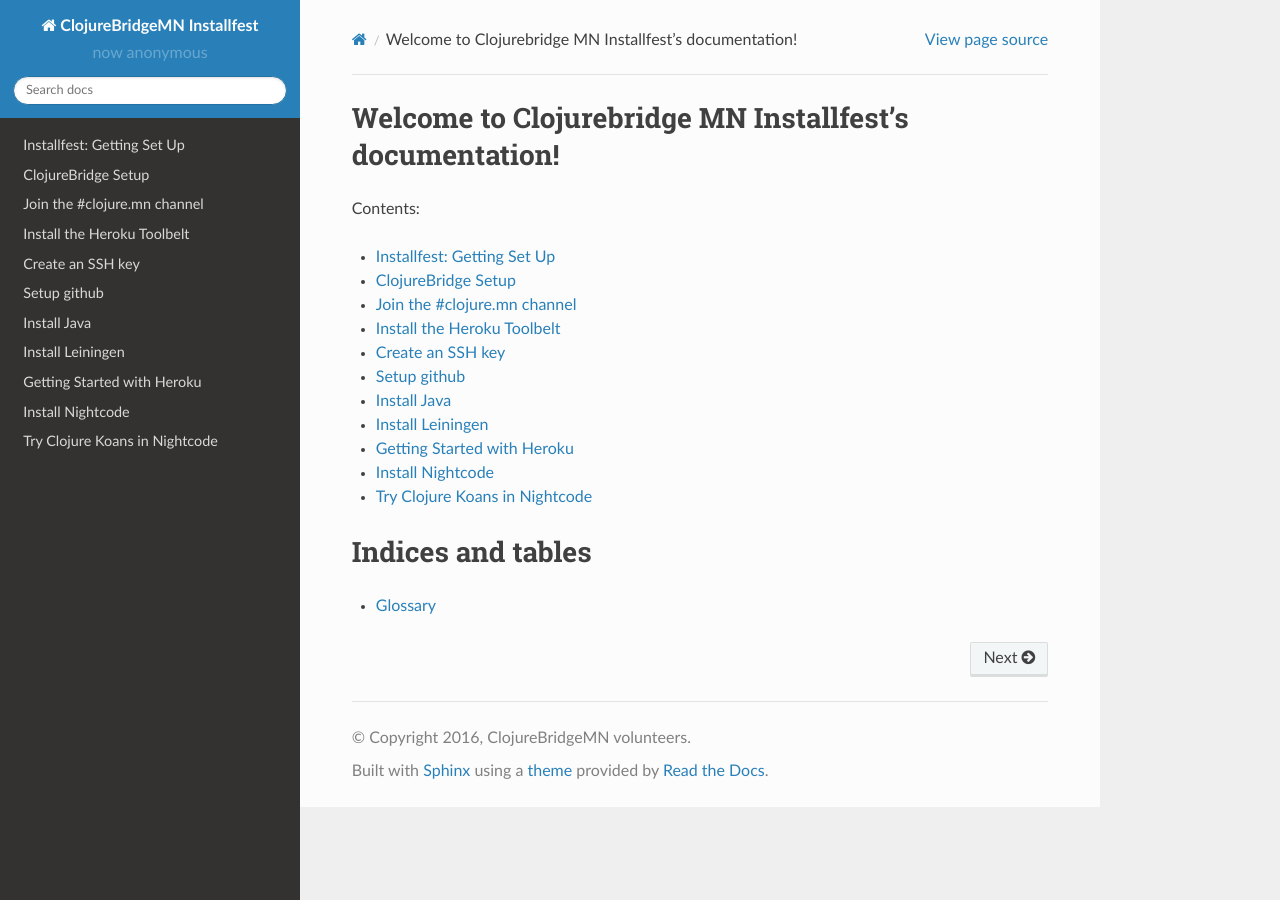
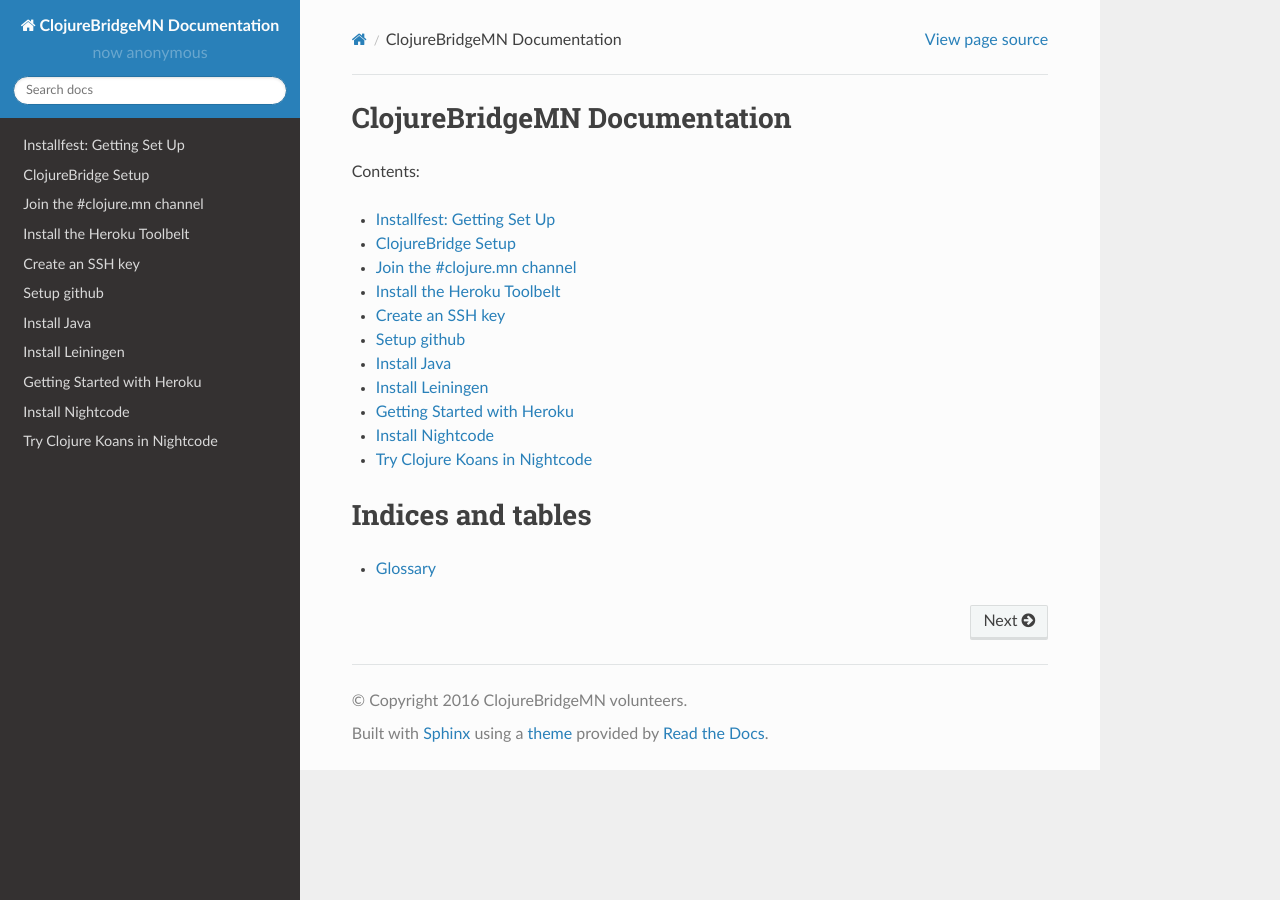
Before and after one commit to clojurebridge-minneapolis/installfest, a Sphinx documentation site: the page built from docs/index.rst, in a window 1280 px wide. Built offline with Sphinx 7.4.7 and the Read the Docs theme 2.0.0, drawn with Linux system fonts in a browser that asks for light colours.

Commit message:
Updated to consistent ClojureBridgeMN branding
Signed-off-by: Tom Marble <tmarble@info9.net>

```diff
--- a/docs/conf.py
+++ b/docs/conf.py
@@ -58,8 +58,8 @@
 master_doc = 'index'
 
 # General information about the project.
-project = 'ClojureBridgeMN Installfest'
-copyright = '2016, ClojureBridgeMN volunteers'
+project = 'ClojureBridgeMN Documentation'
+copyright = '2016 ClojureBridgeMN volunteers'
 author = 'ClojureBridgeMN volunteers'
 
 # The version info for the project you're documenting, acts as replacement for
@@ -256,7 +256,7 @@
 # html_search_scorer = 'scorer.js'
 
 # Output file base name for HTML help builder.
-htmlhelp_basename = 'ClojureBridgeMNInstallfestdoc'
+htmlhelp_basename = 'ClojureBridgeMNdoc'
 
 # -- Options for LaTeX output ---------------------------------------------
 
@@ -282,7 +282,7 @@
 # (source start file, target name, title,
 #  author, documentclass [howto, manual, or own class]).
 latex_documents = [
-    (master_doc, 'ClojureBridgeMNInstallfest.tex', 'ClojureBridgeMN Installfest Documentation',
+    (master_doc, 'ClojureBridgeMN.tex', 'ClojureBridgeMN Documentation',
      'ClojureBridgeMN volunteers', 'manual'),
 ]
 
@@ -324,7 +324,7 @@
 # One entry per manual page. List of tuples
 # (source start file, name, description, authors, manual section).
 man_pages = [
-    (master_doc, 'clojurebridgemninstallfest', 'ClojureBridgeMN Installfest Documentation',
+    (master_doc, 'clojurebridgemn', 'ClojureBridgeMN  Documentation',
      [author], 1)
 ]
 
@@ -339,8 +339,8 @@
 # (source start file, target name, title, author,
 #  dir menu entry, description, category)
 texinfo_documents = [
-    (master_doc, 'ClojureBridgeMNInstallfest', 'ClojureBridgeMN Installfest Documentation',
-     author, 'ClojureBridgeMNInstallfest', 'One line description of project.',
+    (master_doc, 'ClojureBridgeMN', 'ClojureBridgeMN Documentation',
+     author, 'ClojureBridgeMN', 'ClojureBridgeMN Documentation',
      'Miscellaneous'),
 ]
 
--- a/docs/index.rst
+++ b/docs/index.rst
@@ -3,8 +3,8 @@
    You can adapt this file completely to your liking, but it should at least
    contain the root `toctree` directive.
 
-Welcome to Clojurebridge MN Installfest's documentation!
-========================================================
+ClojureBridgeMN Documentation
+=============================
 
 Contents:
 
```
